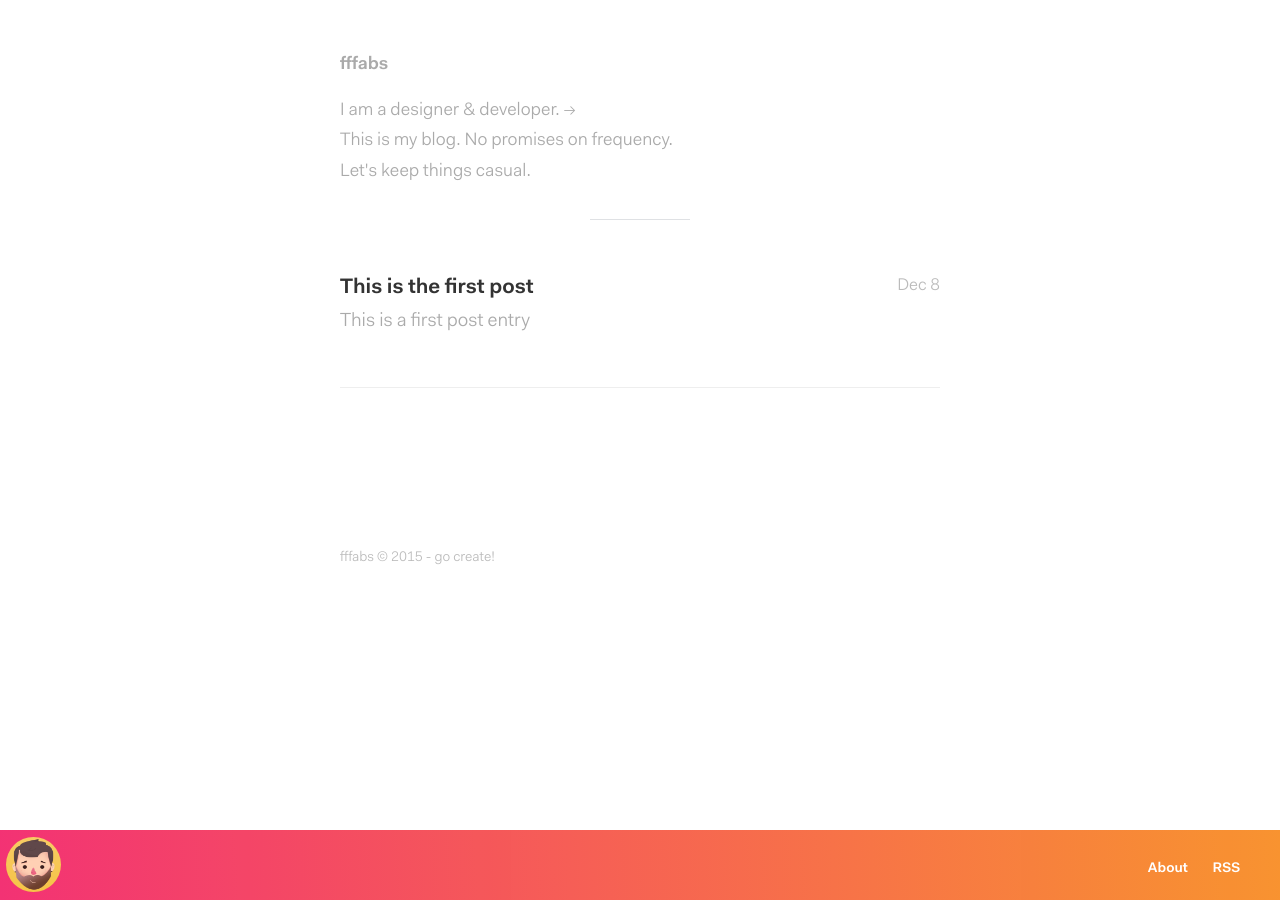
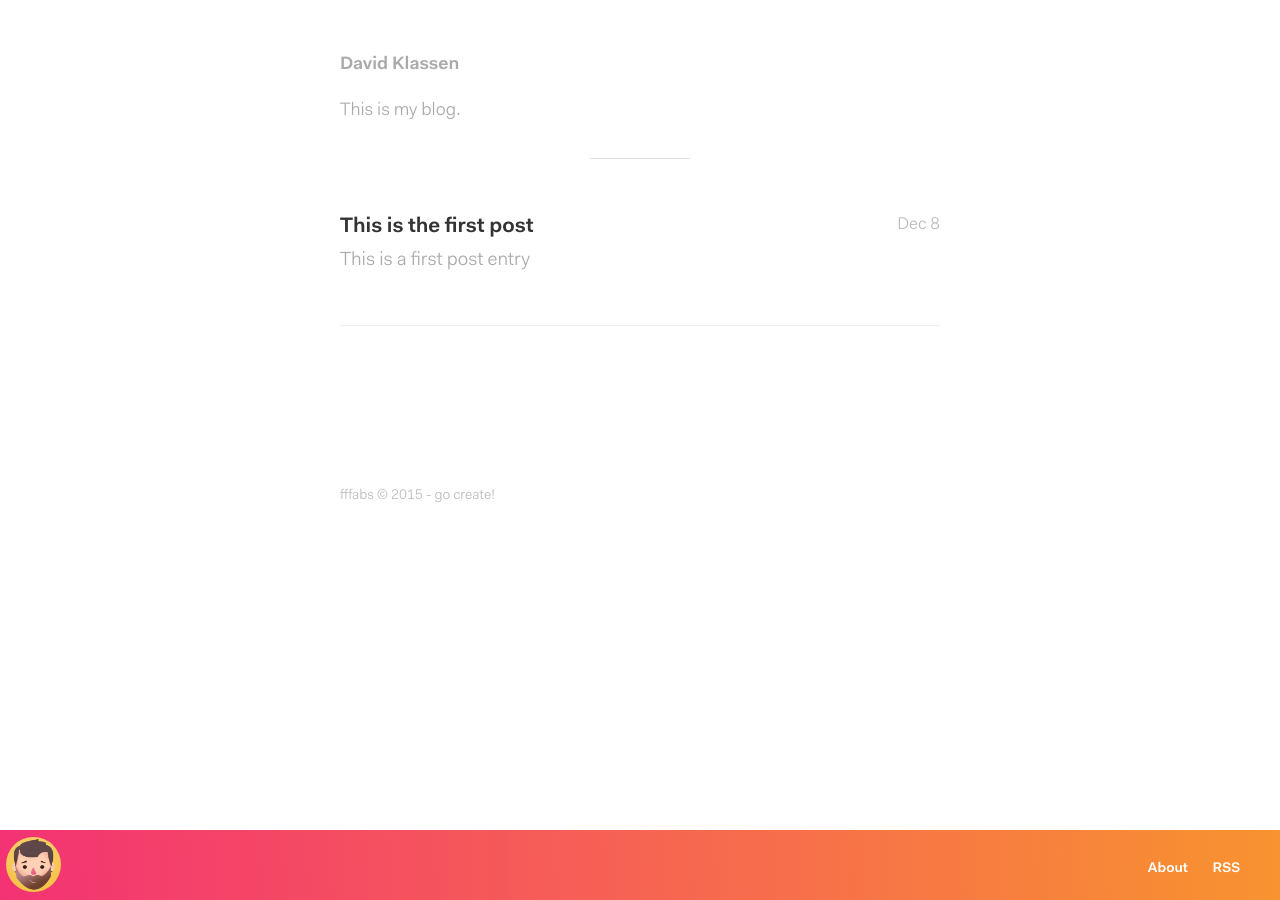
Before and after one commit to daklassen/daklassen.github.io, a Jekyll site: the page built from index.html, in a window 1280 px wide. Built offline with Jekyll 4.4.1, drawn with Linux system fonts in a browser that asks for light colours; the list of posts is cut into pages by our own code; comment, search, counter and statistics services are not loaded.

Commit message:
Update index page

```diff
--- a/index.html
+++ b/index.html
@@ -4,9 +4,8 @@ layout: default
 
 <!-- Brief intro -->
 <div class="header-intro">
-  <h2>fffabs</h2>
-  <p><a href="http://brotherhood.io/">I am a designer &amp; developer. &rarr;</a> <br />This is my blog. No promises on frequency.
-  <br />Let's keep things casual.</p>
+  <h2>David Klassen</h2>
+  <p> This is my blog.</p>
 </div>
 <hr />
 <!-- End intro -->
```
Also changed, not shown: 2 other files.
